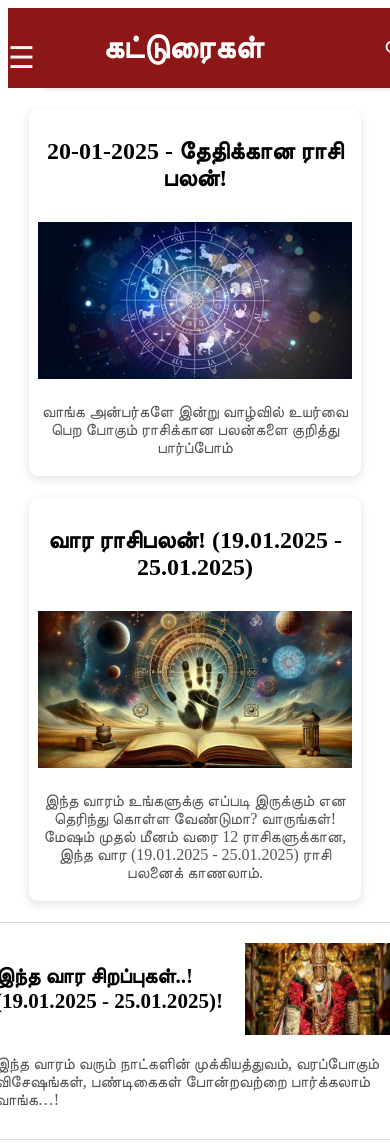
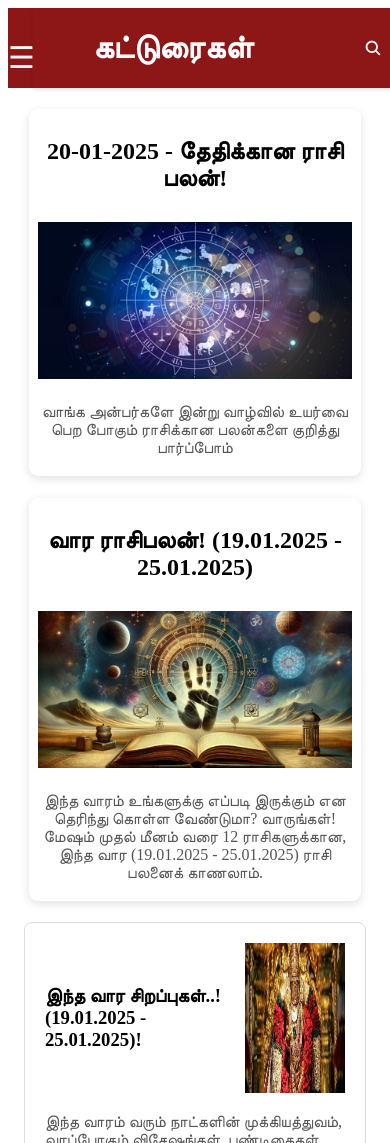
Before and after one commit to Arul402/WA-Task, a React (Create React App) app: page / in a window 390 px wide. Shown: the top 1143 px of the page. Built offline with nearby package versions, Linux system fonts and the light colour scheme.

Commit message:
Update Katturai.css

```diff
--- a/src/components/Katturai.css
+++ b/src/components/Katturai.css
@@ -216,6 +216,7 @@
 
 
   @media (max-width: 768px) {
+
     .nav-links {
       display: none;
       flex-direction: column;
@@ -259,7 +260,7 @@
     }
     .header-top{
       position: relative;
-      left: 35px;
+      left: 25px;
     }
     .header-top h1{
       position: relative;
@@ -267,7 +268,7 @@
     }
     .search-btn2{
       position: relative;
-      /* right:  0px; */
+      right:  10px;
     }
     .type-three {
       display: flex;
@@ -280,6 +281,24 @@
     width: calc(50% - 10px);
     height: 200px;
     border: 1px solid #ddd;
+    }
+    .type-two{
+      width: 300px;
+    }
+    .type-two .image{
+      /* width: 100px; */
+      height: 150px;
+
+    }
+    .type-two .image img{
+      width: 100px;
+      /* height: 100px; */
+    }
+    .type-two .text {
+      font-size:medium;
+    }
+    .sep{
+      justify-content: space-around;
     }
   }
 
```
